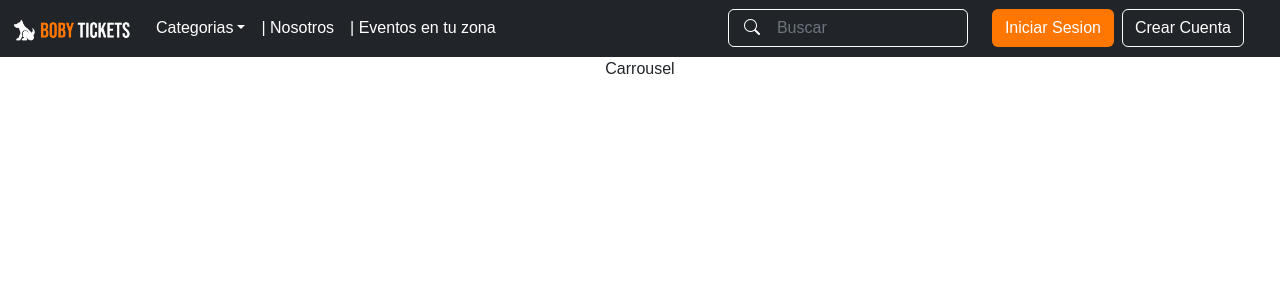
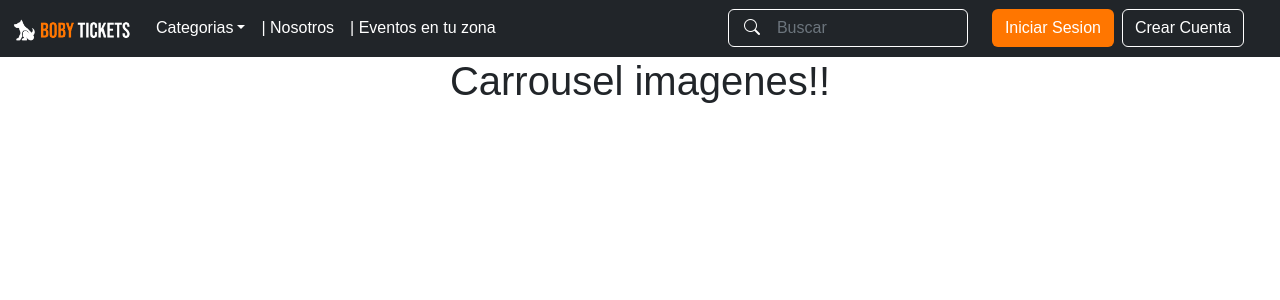
Before and after one commit to MaxiAlz/Boby-Tickets, a React (Vite) app: page / in a window 1280 px wide. Shown: the top 300 px of the page. Built offline with nearby package versions, Linux system fonts and the light colour scheme; a web font is replaced by a local one.

Commit message:
creo componentes para main

```diff
--- a/src/Components/Carrousel/Carrousel.jsx
+++ b/src/Components/Carrousel/Carrousel.jsx
@@ -4,7 +4,9 @@
 import './Carrousel.css'
 const Carrousel = () => {
   return (
-    <div>Carrousel</div>
+    <>
+    <h1> Carrousel imagenes!!</h1>
+    </>
   )
 }
 
```
